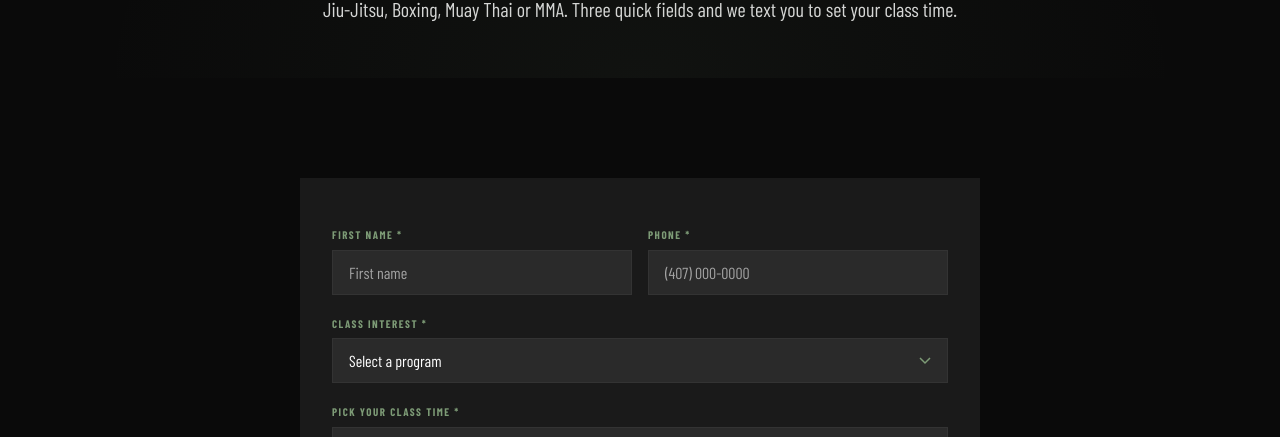
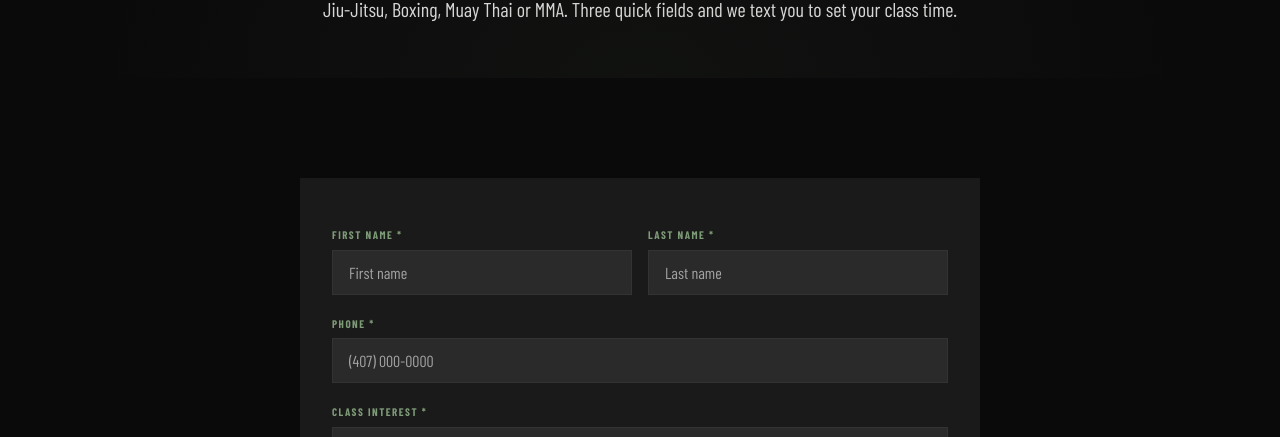
Before and after one commit to adventurini/detroitfight, a plain HTML site: page free-trial.html in a window 1280 px wide. Shown: the part 363-800 px from the top of the page. Drawn offline with Linux system fonts and the light colour scheme.

Commit message:
Trial forms: last name required, next to first name
Co-Authored-By: Claude Opus 5.5 <noreply@anthropic.com>
Claude-Session: https://claude.ai/code/session_019KdK99Pmm5xSJTV5uEMSxg

```diff
--- a/free-trial.html
+++ b/free-trial.html
@@ -1365,9 +1365,13 @@ main p a:not(.btn):not(.nav-cta), main li a:not(.btn), .faq-answer-inner a { tex
                 <input type="text" id="fname" name="first_name" placeholder="First name" required class="dfc-input" autocomplete="given-name"/>
               </div>
               <div class="dfc-field">
-                <label for="phone" class="dfc-label">Phone *</label>
-                <input type="tel" id="phone" name="phone" placeholder="(407) 000-0000" required class="dfc-input" autocomplete="tel"/>
+                <label for="lname" id="lname-label" class="dfc-label">Last Name *</label>
+                <input type="text" id="lname" name="last_name" required placeholder="Last name" class="dfc-input" autocomplete="family-name"/>
               </div>
+            </div>
+            <div class="dfc-field">
+              <label for="phone" class="dfc-label">Phone *</label>
+              <input type="tel" id="phone" name="phone" placeholder="(407) 000-0000" required class="dfc-input" autocomplete="tel"/>
             </div>
             <div class="dfc-field">
               <label for="program" class="dfc-label">Class Interest *</label>
@@ -1413,10 +1417,6 @@ main p a:not(.btn):not(.nav-cta), main li a:not(.btn), .faq-answer-inner a { tex
             <details class="dfc-more">
               <summary>Add email and details (optional)</summary>
               <div class="dfc-row">
-                <div class="dfc-field">
-                  <label for="lname" id="lname-label" class="dfc-label">Last name</label>
-                  <input type="text" id="lname" name="last_name" placeholder="Last name" class="dfc-input" autocomplete="family-name"/>
-                </div>
                 <div class="dfc-field">
                   <label for="email" class="dfc-label">Email</label>
                   <input type="email" id="email" name="email" placeholder="your@email.com" class="dfc-input" autocomplete="email"/>
@@ -1697,7 +1697,8 @@ function buildPayload(form) {
     age.required = on;
     // For kids classes the top name fields are the student's; the parent fills the fields below.
     fLabel.textContent = on ? 'Student first name *' : 'First Name *';
-    lLabel.textContent = on ? 'Student last name' : 'Last name';
+    lLabel.textContent = on ? 'Student last name' : 'Last Name *';
+    lname.required = !on;
     fname.placeholder = on ? 'Student first name' : 'First name';
     lname.placeholder = on ? 'Student last name' : 'Last name';
     fname.autocomplete = on ? 'off' : 'given-name';
```
Also changed, not shown: go/jiu-jitsu.html (+6 -6 lines), 1 other file.
